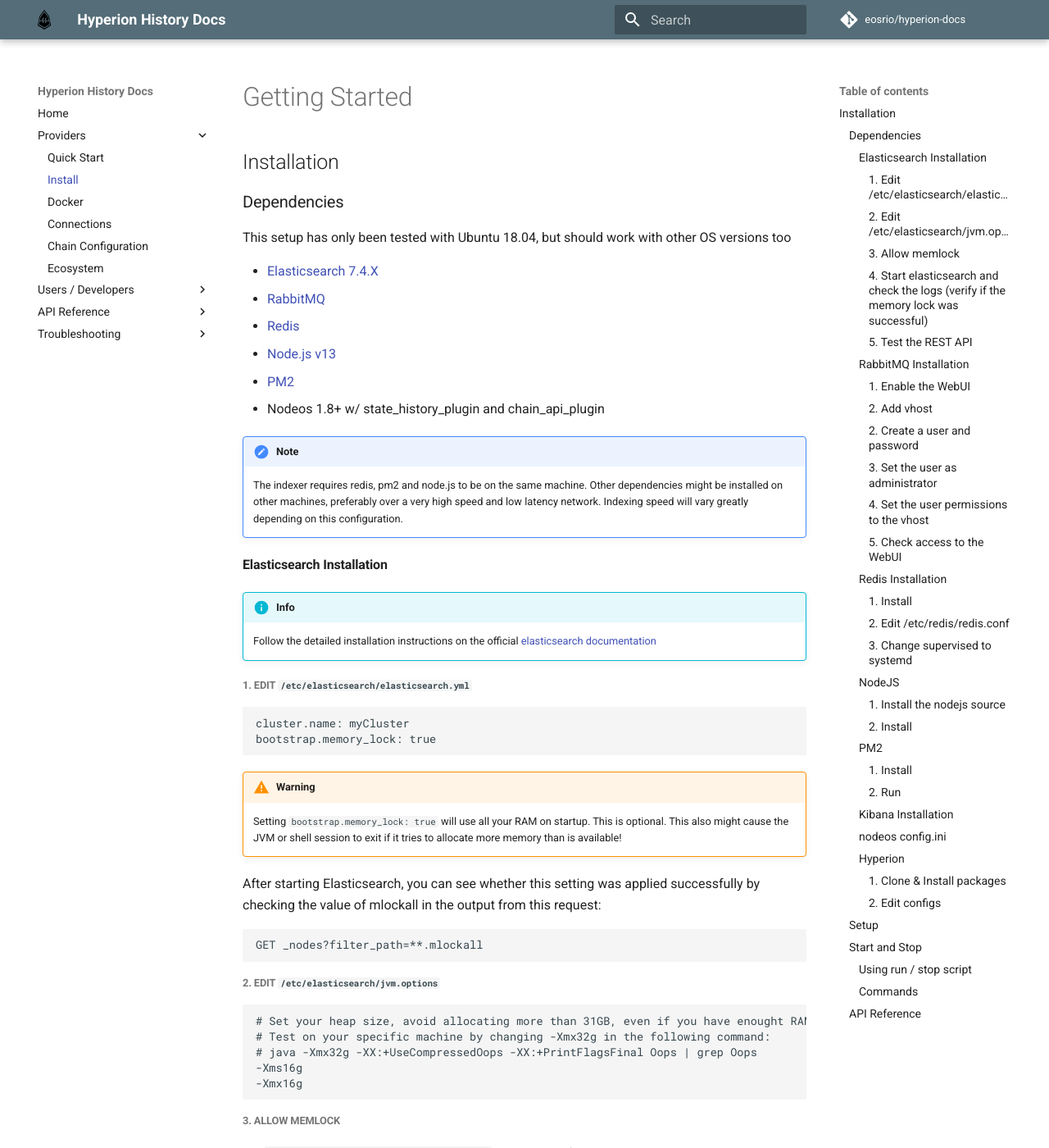
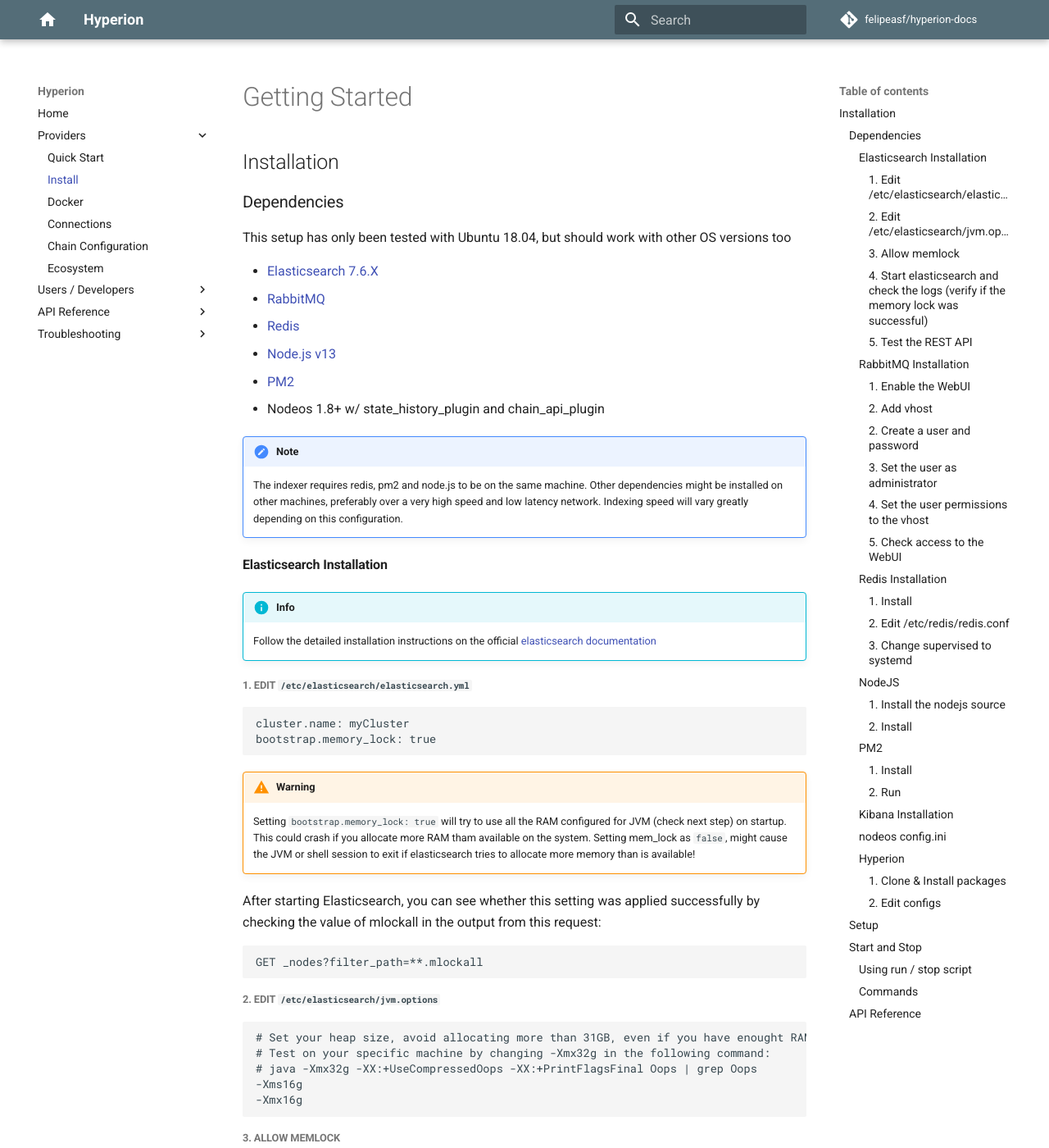
Before and after one commit to eosrio/hyperion-docs, an MkDocs documentation site: the page built from docs/install.md, in a window 1280 px wide and 1400 px high. Shown: the whole window at 82% size. Built offline with MkDocs 1.6.1 and Material for MkDocs 9.7.7, drawn with Linux system fonts in a browser that asks for light colours; comment, search, counter and statistics services are not loaded; some of the changed text lies outside the part shown.

Commit message:
small modifications

````diff
--- a/docs/install.md
+++ b/docs/install.md
@@ -6,7 +6,7 @@
 
 This setup has only been tested with Ubuntu 18.04, but should work with other OS versions too
 
- - [Elasticsearch 7.4.X](https://www.elastic.co/downloads/elasticsearch)
+ - [Elasticsearch 7.6.X](https://www.elastic.co/downloads/elasticsearch)
  - [RabbitMQ](https://www.rabbitmq.com/install-debian.html)
  - [Redis](https://redis.io/topics/quickstart)
  - [Node.js v13](https://github.com/nodesource/distributions/blob/master/README.md#installation-instructions)
@@ -29,8 +29,9 @@
 ```
 
 !!! warning
-    Setting `bootstrap.memory_lock: true` will use all your RAM on startup. This is optional.
-    This also might cause the JVM or shell session to exit if it tries to allocate more memory than is available!
+    Setting `bootstrap.memory_lock: true` will try to use all the RAM configured for JVM (check next step) on startup.
+    This could crash if you allocate more RAM tham available on the system.
+    Setting mem_lock as `false`, might cause the JVM or shell session to exit if elasticsearch tries to allocate more memory than is available!
 
 After starting Elasticsearch, you can see whether this setting was applied successfully by checking the value of mlockall in the output from this request:
 
--- a/mkdocs.yml
+++ b/mkdocs.yml
@@ -1,10 +1,11 @@
-site_name: Hyperion History Docs
+site_name: Hyperion
 
 markdown_extensions:
   - admonition
 
-repo_name: 'eosrio/hyperion-docs'
-repo_url: 'https://github.com/eosrio/hyperion-docs'
+# Repository
+repo_name: 'felipeasf/hyperion-docs'
+repo_url: 'https://github.com/felipeasf/hyperion-docs'
 
 nav:
     - Home: index.md
@@ -27,19 +28,21 @@
       - RabbitMQ: rabbit.md
       - FAQ: faq.md
 
+#theme: readthedocs
 theme:
   name: 'material'
   palette:
     primary: 'Blue Grey'
     accent: 'Blue Grey'
-  logo: 'img/logo.png'
+  logo:
+    icon: "home"
   favicon: 'img/logo.png'
 
-#extra:
-#  social:
-#    - type: 'github'
-#      link: 'https://github.com/eosrio'
-#    - type: 'twitter'
-#      link: 'https://twitter.com/eosriobrazil'
-#    - type: 'telegram'
-#      link: 'https://t.me/eosrio'
+extra:
+  social:
+    - type: 'github'
+      link: 'https://github.com/eosrio'
+    - type: 'twitter'
+      link: 'https://twitter.com/eosriobrazil'
+    - type: 'telegram'
+      link: 'https://t.me/eosrio'
````
Also changed, not shown: other parts of docs/install.md (+2 -2 lines), docs/connections.md (+2 -1 lines), docs/index.md (+4 -2 lines), docs/v1.md (+1 -1 lines), docs/v2.md (+3 -1 lines).
